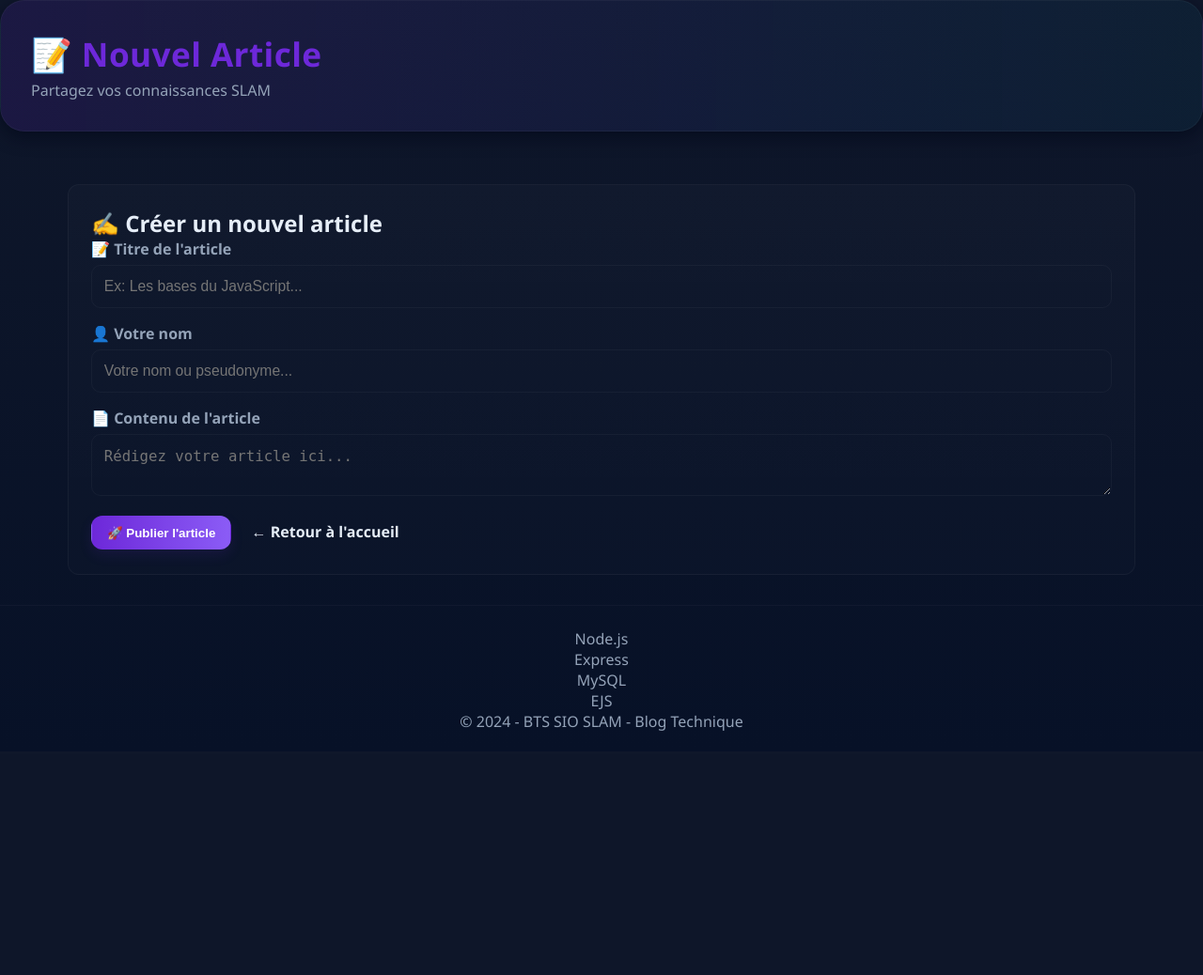
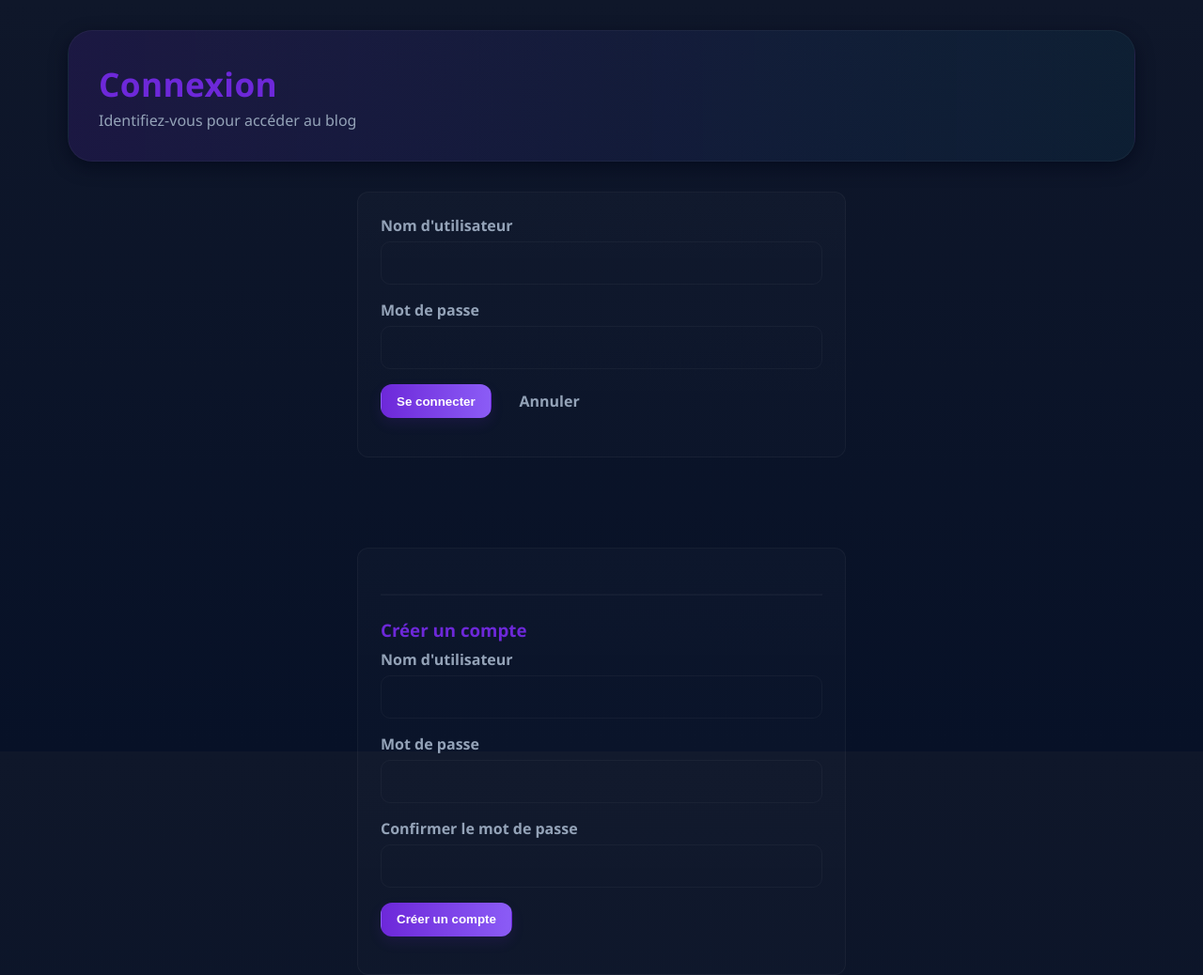
Before and after one commit to aL00ss/-Projet-MiniBlog, a Node server app: page /new in a window 1280 px wide. Shown: the whole page at 94% size. Before the commit the page ends 778 px from the top, so only its background shows below. Run offline with Node 20, Linux system fonts and the light colour scheme.

Commit message:
Ajout de la gestion des sessions et des fonctionnalités de connexion et d'inscription, ainsi que des boutons d'action sur les pages d'accueil, d'article et de création d'article.

```diff
--- a/app_sql.js
+++ b/app_sql.js
@@ -1,7 +1,8 @@
 const express = require('express');
 const path = require('path');
 const mysql = require('mysql');
-
+const bcrypt = require('bcryptjs');
+const session = require('express-session');
 const app = express();
 const port = 3000;
 
@@ -26,6 +27,24 @@ app.set('view engine', 'ejs');
 app.set('views', path.join(__dirname, 'views'));
 app.use(express.static('public'));
 app.use(express.urlencoded({ extended: true }));
+function requireLogin(req, res, next) {
+    if (!req.session || !req.session.user) {
+        return res.render('login', { error: null });
+    }
+    next();
+}
+// --- session middleware (ajouté) ---
+app.use(session({
+    name: 'sessionId',
+    secret: '***REMOVED***',
+    resave: false,
+    saveUninitialized: false,
+    cookie: {
+        maxAge: 30 * 60 * 1000,
+        httpOnly: true,
+        secure: false
+    }
+}));
 
 // === FONCTIONS MYSQL ===
 
@@ -119,7 +138,7 @@ function addComment(id, author, content) {
 // === ROUTES ===
 
 // Page d'accueil - Liste des articles
-app.get('/', async (req, res) => {
+app.get('/', requireLogin,async (req, res) => {
     try {
         const articles = await getAllArticles();
         res.render('index', {
@@ -133,7 +152,7 @@ app.get('/', async (req, res) => {
 });
 
 // Page d'un article avec ses commentaires
-app.get('/article/:id', async (req, res) => {
+app.get('/article/:id', requireLogin, async (req, res) => {
     try {
         const id = req.params.id;
         const articles = await getArticleById(id);
@@ -156,14 +175,14 @@ app.get('/article/:id', async (req, res) => {
 });
 
 // Formulaire de création d'article
-app.get('/new', (req, res) => {
+app.get('/new', requireLogin, (req, res) => {
     res.render('new', {
         title: 'Nouvel Article'
     });
 });
 
 // create un nouvel article
-app.post('/articles', async (req, res) => {
+app.post('/articles', requireLogin, async (req, res) => {
     try {
         const { title, content, author } = req.body;
 
@@ -180,7 +199,7 @@ app.post('/articles', async (req, res) => {
 });
 
 // add un commentaire
-app.post('/article/:id/comment', async (req, res) => {
+app.post('/article/:id/comment', requireLogin, async (req, res) => {
     try {
         const id = req.params.id;
         const { author, content } = req.body;
@@ -197,7 +216,111 @@ app.post('/article/:id/comment', async (req, res) => {
     }
 });
 
+
+// Page d'accueil -> page de connexion
+app.get('/', (req, res) => {
+    if (req.session.user) return res.redirect('/articles');
+    res.render('login', { error: null });
+});
+
+function createUser(username, hashedPassword) {
+    return new Promise((resolve, reject) => {
+        const query = 'INSERT INTO users (username, password) VALUES (?, ?)';
+        connection.query(query, [username, hashedPassword], (error, results) => {
+            if (error) {
+                console.error(' Erreur createUser:', error);
+                reject(error);
+            } else {
+                console.log(` Utilisateur créé avec l'ID: ${results.insertId}`);
+                resolve(results.insertId);
+            }
+        });
+    });
+}
+
+
+// route login (POST)
+app.post('/login', (req, res) => {
+    const username = (req.body.username || '').toString();
+    const password = (req.body.password || '').toString();
+
+    if (!username || !password) {
+        return res.render('login', { error: 'Veuillez renseigner tous les champs.' });
+    }
+
+    const sql = 'SELECT id, username, password FROM users WHERE username = ? LIMIT 1';
+    connection.query(sql, [username], function(err, results) {
+        if (err) {
+            console.error('Erreur DB /login:', err);
+            return res.render('login', { error: 'Erreur serveur.' });
+        }
+        if (results.length === 0) {
+            return res.render('login', { error: 'Utilisateur introuvable.' });
+        }
+
+        const user = results[0];
+        bcrypt.compare(password, user.password, (bcryptErr, match) => {
+            if (bcryptErr) {
+                console.error('Erreur bcrypt.compare:', bcryptErr);
+                return res.render('login', { error: 'Erreur serveur.' });
+            }
+            if (!match) {
+                return res.render('login', { error: 'Mot de passe incorrect.' });
+            }
+
+            // authentifié
+            req.session.user = { id: user.id, username: user.username };
+            res.redirect('/');
+        });
+    });
+});
+
+
+
+
+app.post('/register', async (req, res) => {
+    try {
+        const { username, password, password2 } = req.body;
+        if (!username || !password || !password2) {
+            return res.render('login', { error: 'Tous les champs sont obligatoires.' });
+        }
+        if (password !== password2) {
+            return res.render('login', { error: 'Les mots de passe ne correspondent pas.' });
+        }
+
+        // vérifier si l'utilisateur existe déjà
+        connection.query('SELECT id FROM users WHERE username = ? LIMIT 1', [username], async (err, results) => {
+            if (err) {
+                console.error('Erreur DB /register:', err);
+                return res.render('login', { error: 'Erreur serveur.' });
+            }
+            if (results.length > 0) {
+                return res.render('login', { error: 'Nom d\'utilisateur déjà pris.' });
+            }
+
+            // hacher le mot de passe et créer l'utilisateur
+            const hash = await bcrypt.hash(password, 10);
+            const newUserId = await createUser(username, hash);
+
+            // connexion automatique après inscription
+            req.session.user = { id: newUserId, username };
+            res.redirect('/');
+        });
+    } catch (error) {
+        console.error('Erreur route POST /register:', error);
+        res.render('login', { error: 'Erreur lors de la création du compte.' });
+    }
+});
+
+
+// logout
+app.get('/logout', (req, res) => {
+    req.session.destroy(err => {
+        res.redirect('/');
+    });
+});
+
 // start du serveur
 app.listen(port, () => {
-    console.log(` Serveur démarré sur http://localhost:${port}`);
+    console.log(`Serveur lancé sur le port: http://localhost:${port}`);
 });
--- a/package.json
+++ b/package.json
@@ -10,9 +10,11 @@
     "test": "echo \"Error: no test specified\" && exit 1"
   },
   "dependencies": {
+    "bcryptjs": "^3.0.2",
     "body-parser": "^2.2.0",
     "ejs": "^3.1.10",
     "express": "^5.1.0",
+    "express-session": "^1.18.2",
     "mysql": "^2.18.1"
   },
   "keywords": []
--- a/views/article.ejs
+++ b/views/article.ejs
@@ -13,6 +13,11 @@
                 👤 Par <strong><%= articles.author %></strong>
                 📅 le <%= new Date(articles.created_at).toLocaleDateString('fr-FR', {year: 'numeric', month: 'long', day: 'numeric'}) %>
             </div>
+                <div class="container">
+        <div class="action-buttons">
+            <a href="/new" class="btn btn-primary">➕ Nouvel Article</a>
+            <a href="/logout" class="btn btn-ghost">Se déconnecter</a>
+        </div>
         </div>
     </header>
 
--- a/views/index.ejs
+++ b/views/index.ejs
@@ -11,6 +11,11 @@
             <h1>📝 <%= title %></h1>
             <p class="subtitle">BTS SIO SLAM - Développement Web</p>
             <div class="bts-badge">Node.js + MySQL</div>
+                <div class="container">
+        <div class="action-buttons">
+            <a href="/new" class="btn btn-primary">➕ Nouvel Article</a>
+            <a href="/logout" class="btn btn-ghost">Se déconnecter</a>
+        </div>
         </div>
     </header>
 
--- /dev/null
+++ b/views/login.ejs
@@ -0,0 +1,73 @@
+<!doctype html>
+<html>
+<head>
+    <meta charset="utf-8">
+    <meta name="viewport" content="width=device-width,initial-scale=1">
+    <title>Connexion - Blog SLAM</title>
+    <link rel="stylesheet" href="/style.css">
+</head>
+<body>
+    <div class="container">
+        <header class="header">
+            <div class="header-content">
+                <h1>Connexion</h1>
+                <p class="subtitle">Identifiez-vous pour accéder au blog</p>
+            </div>
+        </header>
+
+        <div class="form-container" style="max-width:520px;margin:2rem auto;">
+            <% if (error) { %>
+                <div class="form-error" style="color:#ffb4b4;margin-bottom:1rem;"><%= error %></div>
+            <% } %>
+
+            <form action="/login" method="POST" class="form">
+                <div class="form-group">
+                    <label class="form-label" for="username">Nom d'utilisateur</label>
+                    <input class="form-input" id="username" name="username" required>
+                </div>
+
+                <div class="form-group">
+                    <label class="form-label" for="password">Mot de passe</label>
+                    <input class="form-input" id="password" name="password" type="password" required>
+                </div>
+
+                <div class="form-group" style="display:flex;gap:1rem;align-items:center;">
+                    <button class="btn btn-primary" type="submit">Se connecter</button>
+                    <a class="btn btn-ghost" href="/">Annuler</a>
+                </div>
+            </form>
+        </div>
+    </div>
+            <div class="form-container" style="max-width:520px;margin:2rem auto;">
+            <% if (error) { %>
+                <div class="form-error" style="color:#ffb4b4;margin-bottom:1rem;"><%= error %></div>
+            <% } %>
+            </form>
+
+            <!-- Formulaire d'inscription -->
+            <hr style="margin:1.5rem 0;border-color:rgba(255,255,255,0.04)" />
+            <h3 style="margin-bottom:0.5rem;color:var(--primary)">Créer un compte</h3>
+            <form action="/register" method="POST" class="form">
+                <div class="form-group">
+                    <label class="form-label" for="reg-username">Nom d'utilisateur</label>
+                    <input class="form-input" id="reg-username" name="username" required>
+                </div>
+
+                <div class="form-group">
+                    <label class="form-label" for="reg-password">Mot de passe</label>
+                    <input class="form-input" id="reg-password" name="password" type="password" required>
+                </div>
+
+                <div class="form-group">
+                    <label class="form-label" for="reg-password2">Confirmer le mot de passe</label>
+                    <input class="form-input" id="reg-password2" name="password2" type="password" required>
+                </div>
+
+                <div class="form-group" style="display:flex;gap:1rem;align-items:center;">
+                    <button class="btn btn-primary" type="submit">Créer un compte</button>
+                </div>
+                </form>
+                    </div>
+    </div>
+</body>
+</html>
--- a/views/new.ejs
+++ b/views/new.ejs
@@ -8,6 +8,11 @@
 <body>
     <header class="header">
         <div class="header-content">
+                <div class="container">
+        <div class="action-buttons">
+            <a href="/new" class="btn btn-primary">➕ Nouvel Article</a>
+            <a href="/logout" class="btn btn-ghost">Se déconnecter</a>
+        </div>
             <h1>📝 Nouvel Article</h1>
             <p class="subtitle">Partagez vos connaissances SLAM</p>
         </div>
```
Also changed, not shown: 1 other file.
